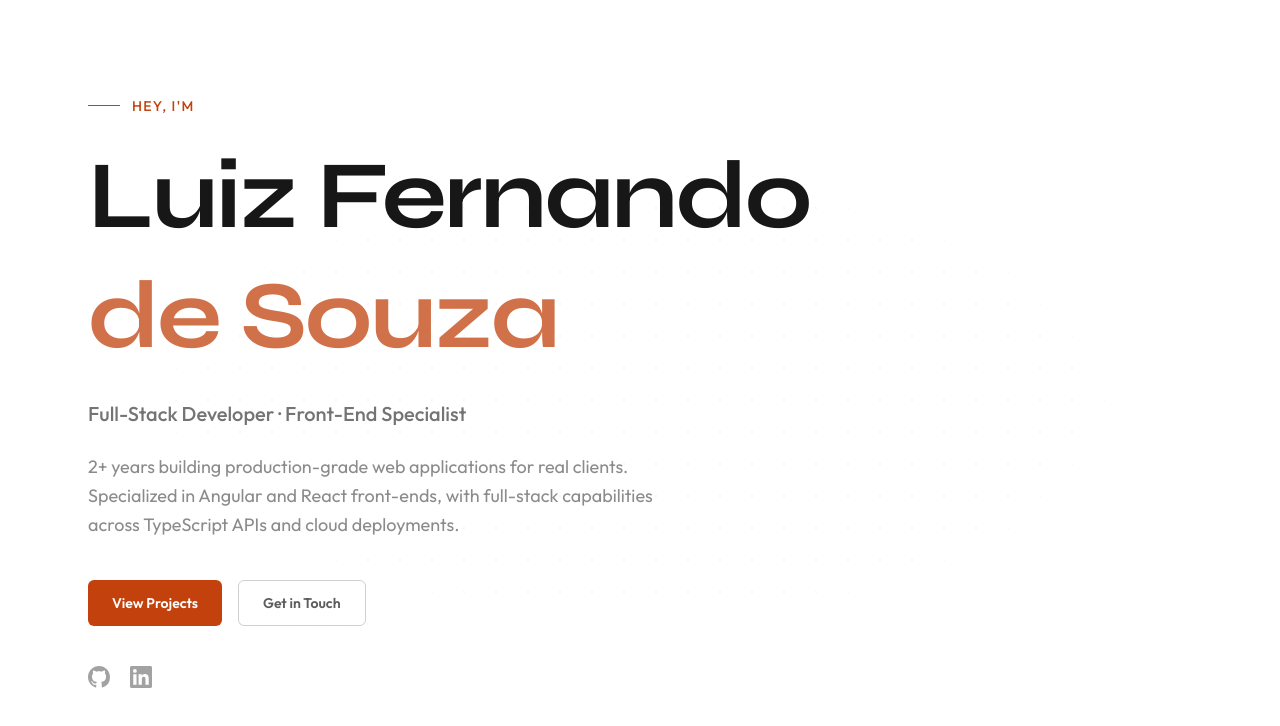
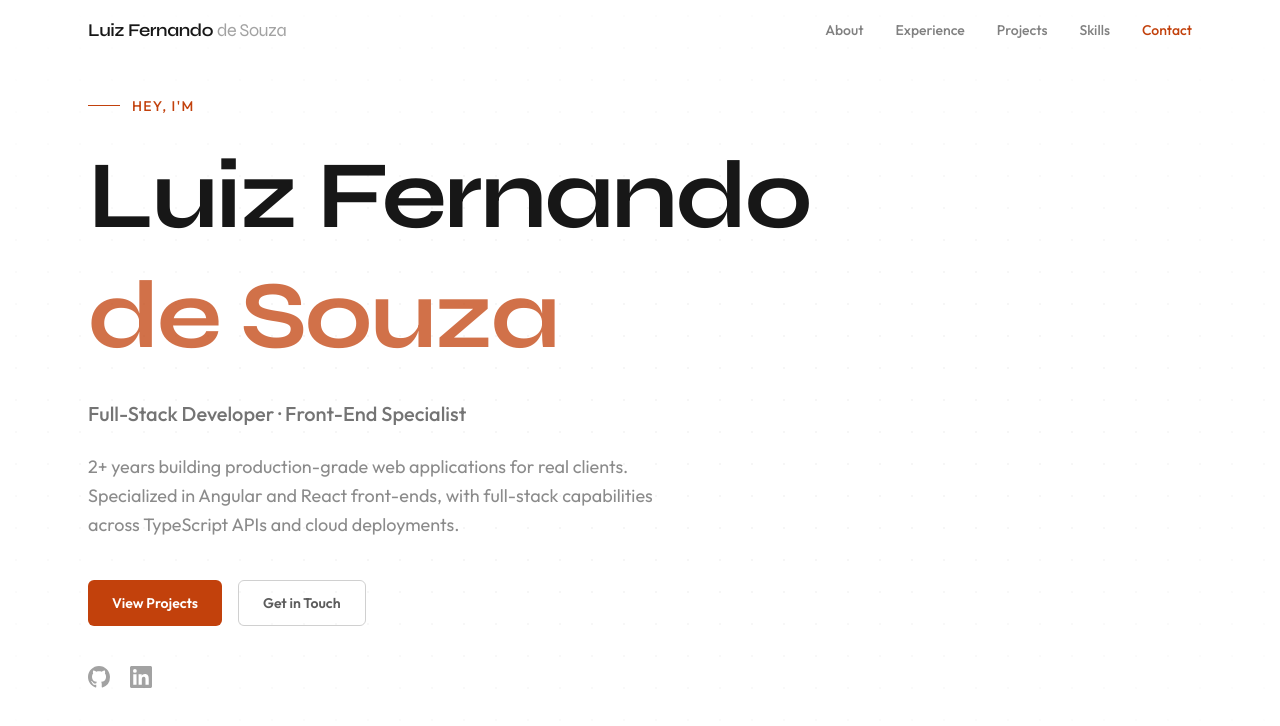
Before and after one commit to luizfsouzadev/portfolio, a Next.js app: page / in a window 1280 px wide. Shown: the top 726 px of the page. Built offline with nearby package versions, Linux system fonts and the light colour scheme.

Commit message:
feat: implement header with smooth scroll and active section highlight

```diff
--- a/src/components/layout/Header.tsx
+++ b/src/components/layout/Header.tsx
@@ -1,5 +1,104 @@
-// TODO: nav links (smooth scroll), mobile menu, active section on scroll, backdrop blur
+// 'use client' is required: uses useState (mobile menu, scroll state)
+// and useEffect (scroll + resize listeners) + IntersectionObserver via the hook.
+'use client';
 
-export function Header() {
-	return <header role='banner'>{/* TODO */}</header>;
+import { useState, useEffect } from 'react';
+import type { JSX } from 'react';
+import { Menu, X } from 'lucide-react';
+import { cn } from '@/lib/utils';
+import { useActiveSection } from '@/hooks/useActiveSection';
+
+interface NavLink {
+	label: string;
+	href: string;
+	sectionId: string;
 }
+
+const NAV_LINKS: NavLink[] = [
+	{ label: 'About', href: '#about', sectionId: 'about' },
+	{ label: 'Experience', href: '#experience', sectionId: 'experience' },
+	{ label: 'Projects', href: '#projects', sectionId: 'projects' },
+	{ label: 'Skills', href: '#skills', sectionId: 'skills' },
+	{ label: 'Contact', href: '#contact', sectionId: 'contact' },
+];
+
+// Module-level constant — stable reference for the IntersectionObserver hook
+const SECTION_IDS = NAV_LINKS.map((l) => l.sectionId);
+
+export function Header(): JSX.Element {
+	const [scrolled, setScrolled] = useState(false);
+	const [menuOpen, setMenuOpen] = useState(false);
+	const activeSection = useActiveSection(SECTION_IDS);
+
+	// Add background/blur on scroll
+	useEffect(() => {
+		const onScroll = (): void => setScrolled(window.scrollY > 4);
+		onScroll();
+		window.addEventListener('scroll', onScroll, { passive: true });
+		return () => window.removeEventListener('scroll', onScroll);
+	}, []);
+
+	// Close mobile menu when viewport reaches desktop breakpoint
+	useEffect(() => {
+		const onResize = (): void => {
+			if (window.innerWidth >= 768) setMenuOpen(false);
+		};
+		window.addEventListener('resize', onResize);
+		return () => window.removeEventListener('resize', onResize);
+	}, []);
+
+	return (
+		<header role='banner' className={cn('fixed inset-x-0 top-0 z-50 transition-all duration-300', scrolled ? 'border-foreground/5 bg-background/80 border-b shadow-sm backdrop-blur-md' : 'bg-transparent')}>
+			<div className='mx-auto flex max-w-6xl items-center justify-between px-6 py-4'>
+				{/* Logo */}
+				<a href='#hero' aria-label='Luiz Fernando de Souza — back to top' className='font-display text-lg font-semibold tracking-tight transition-opacity hover:opacity-80'>
+					Luiz Fernando
+					<span className='text-foreground/40 ml-1 font-normal'>de Souza</span>
+				</a>
+
+				{/* Desktop navigation */}
+				<nav aria-label='Site navigation' className='hidden items-center gap-8 md:flex'>
+					{NAV_LINKS.map((link) => (
+						<a
+							key={link.sectionId}
+							href={link.href}
+							aria-current={activeSection === link.sectionId ? 'page' : undefined}
+							className={cn('hover:text-accent text-sm font-medium transition-colors duration-200', activeSection === link.sectionId ? 'text-accent' : 'text-foreground/55')}>
+							{link.label}
+						</a>
+					))}
+				</nav>
+
+				{/* Mobile menu toggle */}
+				<button
+					type='button'
+					aria-label={menuOpen ? 'Close navigation menu' : 'Open navigation menu'}
+					aria-expanded={menuOpen}
+					aria-controls='mobile-menu'
+					className='text-foreground/60 hover:text-foreground rounded-md p-2 transition-colors md:hidden'
+					onClick={() => setMenuOpen((prev) => !prev)}>
+					{menuOpen ? <X size={20} aria-hidden /> : <Menu size={20} aria-hidden />}
+				</button>
+			</div>
+
+			{/* Mobile menu — height animates via max-h */}
+			<div id='mobile-menu' className={cn('overflow-hidden transition-all duration-300 ease-in-out md:hidden', menuOpen ? 'max-h-80' : 'max-h-0')}>
+				<nav aria-label='Mobile site navigation' className='border-foreground/5 bg-background/95 border-t px-6 pt-4 pb-6 backdrop-blur-md'>
+					<ul className='flex flex-col gap-1'>
+						{NAV_LINKS.map((link) => (
+							<li key={link.sectionId}>
+								<a
+									href={link.href}
+									aria-current={activeSection === link.sectionId ? 'page' : undefined}
+									className={cn('block rounded-md px-2 py-2.5 text-base font-medium transition-colors duration-200', activeSection === link.sectionId ? 'text-accent' : 'text-foreground/60 hover:text-foreground')}
+									onClick={() => setMenuOpen(false)}>
+									{link.label}
+								</a>
+							</li>
+						))}
+					</ul>
+				</nav>
+			</div>
+		</header>
+	);
+}
--- /dev/null
+++ b/src/hooks/useActiveSection.ts
@@ -0,0 +1,46 @@
+import { useState, useEffect } from 'react';
+
+/**
+ * Tracks which section id is currently visible in the viewport.
+ * Uses IntersectionObserver with a top-biased rootMargin so the active
+ * section updates as the user scrolls down the page.
+ *
+ * Must only be used inside a 'use client' component.
+ */
+export function useActiveSection(sectionIds: readonly string[]): string {
+	const [activeSection, setActiveSection] = useState<string>('');
+
+	// Join ids into a stable string to avoid re-running the effect when
+	// the caller passes a new array reference with the same contents.
+	const idsKey = sectionIds.join(',');
+
+	useEffect(() => {
+		const observers: IntersectionObserver[] = [];
+
+		sectionIds.forEach((id) => {
+			const element = document.getElementById(id);
+			if (!element) return;
+
+			const observer = new IntersectionObserver(
+				([entry]) => {
+					if (entry.isIntersecting) {
+						setActiveSection(id);
+					}
+				},
+				// Section is "active" when its top portion is in the viewport's
+				// upper 25% (rootMargin clips 20% from top, 75% from bottom).
+				{ rootMargin: '-20% 0px -75% 0px', threshold: 0 },
+			);
+
+			observer.observe(element);
+			observers.push(observer);
+		});
+
+		return () => {
+			observers.forEach((obs) => obs.disconnect());
+		};
+		// eslint-disable-next-line react-hooks/exhaustive-deps
+	}, [idsKey]);
+
+	return activeSection;
+}
```
